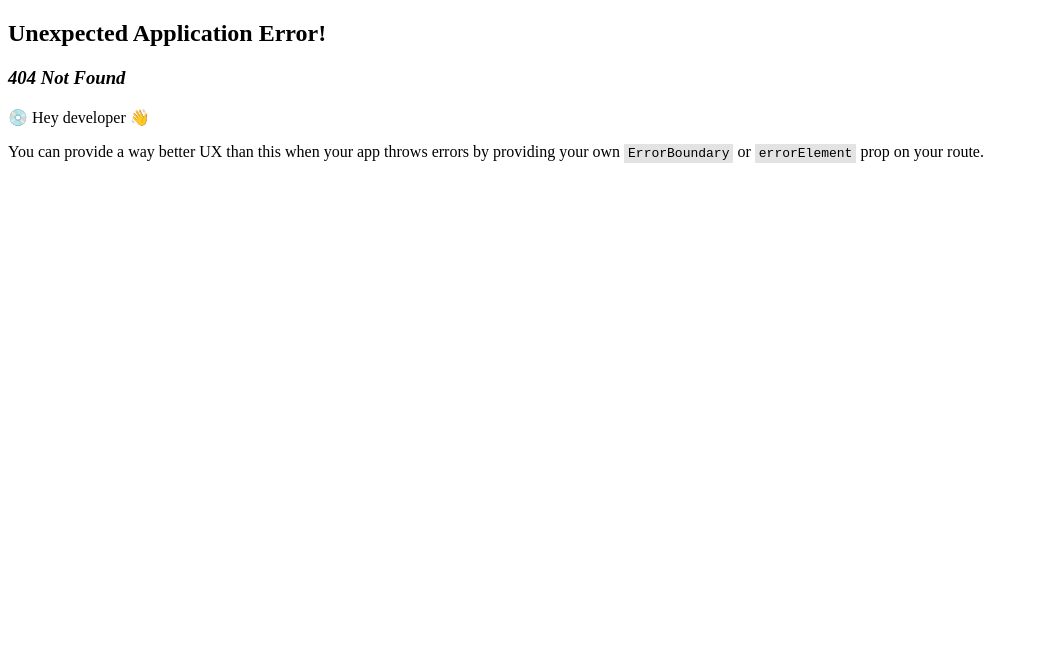
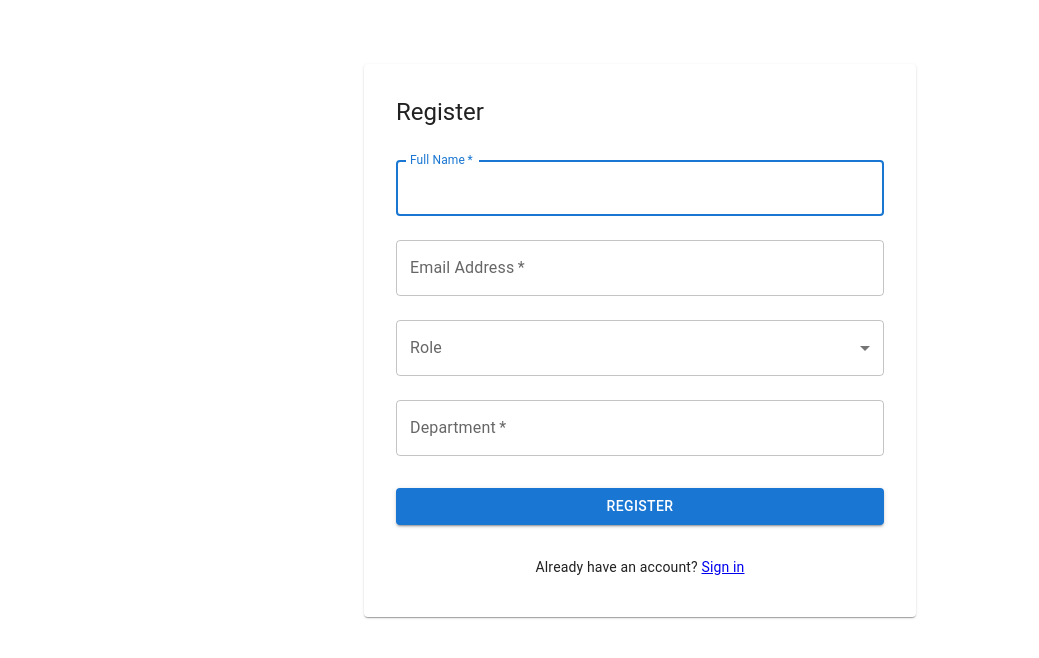
Before and after one commit to OpiniIsaac/chat-portal, a React (Vite) app: page /register in a window 1280 px wide. Before the commit this address had no page. Shown: the top 658 px of the page, without its empty margins (0-1039 px from the left). Built offline with nearby package versions, Linux system fonts and the light colour scheme.

Commit message:
implemented AUTH PAGES

```diff
--- a/src/pages/LogIn.jsx
+++ b/src/pages/LogIn.jsx
@@ -1,65 +1,70 @@
-import React, {useState} from "react";
-import { TextField, FormControl, Button } from "@mui/material";
-import { Link } from "react-router-dom"
+import React, { useState } from 'react';
+import { Card, CardContent, TextField, Button, Typography, Container, Box } from '@mui/material';
+import { Link } from 'react-router-dom';
 
-const Login = () => {
-    const [email, setEmail] = useState("")
-    const [password, setPassword] = useState("")
-    const [emailError, setEmailError] = useState(false)
-    const [passwordError, setPasswordError] = useState(false)
+const LoginForm = () => {
+  const [email, setEmail] = useState('');
+  const [password, setPassword] = useState('');
 
   const handleSubmit = (event) => {
-        event.preventDefault()
-
-        setEmailError(false)
-        setPasswordError(false)
-
-        if (email == '') {
-            setEmailError(true)
-        }
-        if (password == '') {
-            setPasswordError(true)
-        }
-
-        if (email && password) {
-            console.log(email, password)
-        }
-    }
+    event.preventDefault();
+    // Handle the login logic here
+    console.log('Email:', email, 'Password:', password);
+  };
 
   return (
-        <React.Fragment>
-        <form autoComplete="off" onSubmit={handleSubmit}>
-            <h2>Login Form</h2>
+    <Container component="main" maxWidth="xs">
+      <Card sx={{ mt: 8, p: 2 }}>
+        <CardContent>
+          <Typography component="h1" variant="h5" sx={{ mb: 2 }}>
+            Sign in
+          </Typography>
+          <form onSubmit={handleSubmit}>
             <TextField
-                    label="Email"
-                    onChange={e => setEmail(e.target.value)}
+              variant="outlined"
+              margin="normal"
               required
-                    variant="outlined"
-                    color="secondary"
-                    type="email"
-                    sx={{mb: 3}}
               fullWidth
+              id="email"
+              label="Email Address"
+              name="email"
+              autoComplete="email"
+              autoFocus
               value={email}
-                    error={emailError}
+              onChange={(e) => setEmail(e.target.value)}
             />
             <TextField
+              variant="outlined"
+              margin="normal"
+              required
+              fullWidth
+              name="password"
               label="Password"
-                    onChange={e => setPassword(e.target.value)}
-                    required
-                    variant="outlined"
-                    color="secondary"
               type="password"
+              id="password"
+              autoComplete="current-password"
               value={password}
-                    error={passwordError}
+              onChange={(e) => setPassword(e.target.value)}
+            />
+            <Button
+              type="submit"
               fullWidth
-                    sx={{mb: 3}}
-                 />
-                 <Button variant="outlined" color="secondary" type="submit">Login</Button>
+              variant="contained"
+              color="primary"
+              sx={{ mt: 3, mb: 2 }}
+            >
+              Sign In
+            </Button>
+          </form>
+          <Box sx={{ mt: 2, textAlign: 'center' }}>
+            <Typography variant="body2">
+              Don;t have an account? <Link to="/register">Sign Up</Link>
+            </Typography>
+          </Box>
+        </CardContent>
+      </Card>
+    </Container>
+  );
+};
 
-        </form>
-        <small>Need an account? <Link to="/">Register here</Link></small>
-        </React.Fragment>
-     );
-}
-
-export default Login;
+export default LoginForm;
--- /dev/null
+++ b/src/pages/Register.jsx
@@ -0,0 +1,95 @@
+import React, { useState } from 'react';
+import { Card, CardContent, TextField, Button, Typography, Container, MenuItem, FormControl, InputLabel, Select, Box } from '@mui/material';
+import { Link } from 'react-router-dom';
+const RegistrationForm = () => {
+  const [name, setName] = useState('');
+  const [email, setEmail] = useState('');
+  const [role, setRole] = useState('');
+  const [department, setDepartment] = useState('');
+
+  const handleSubmit = (event) => {
+    event.preventDefault();
+    // Handle the registration logic here
+    console.log('Name:', name, 'Email:', email, 'Role:', role, 'Department:', department);
+  };
+
+  return (
+    <Container component="main" maxWidth="sm">
+      <Card sx={{ mt: 8, p: 2 }}>
+        <CardContent>
+          <Typography component="h1" variant="h5" sx={{ mb: 2 }}>
+            Register
+          </Typography>
+          <form onSubmit={handleSubmit}>
+            <TextField
+              variant="outlined"
+              margin="normal"
+              required
+              fullWidth
+              id="name"
+              label="Full Name"
+              name="name"
+              autoComplete="name"
+              autoFocus
+              value={name}
+              onChange={(e) => setName(e.target.value)}
+            />
+            <TextField
+              variant="outlined"
+              margin="normal"
+              required
+              fullWidth
+              id="email"
+              label="Email Address"
+              name="email"
+              autoComplete="email"
+              value={email}
+              onChange={(e) => setEmail(e.target.value)}
+            />
+            <FormControl fullWidth margin="normal">
+              <InputLabel id="role-label">Role</InputLabel>
+              <Select
+                labelId="role-label"
+                id="role"
+                value={role}
+                label="Role"
+                onChange={(e) => setRole(e.target.value)}
+              >
+                <MenuItem value="employee">Employee</MenuItem>
+                <MenuItem value="hr">HR</MenuItem>
+              </Select>
+            </FormControl>
+            <TextField
+              variant="outlined"
+              margin="normal"
+              required
+              fullWidth
+              id="department"
+              label="Department"
+              name="department"
+              autoComplete="department"
+              value={department}
+              onChange={(e) => setDepartment(e.target.value)}
+            />
+            <Button
+              type="submit"
+              fullWidth
+              variant="contained"
+              color="primary"
+              sx={{ mt: 3, mb: 2 }}
+            >
+              Register
+            </Button>
+          </form>
+          <Box sx={{ mt: 2, textAlign: 'center' }}>
+            <Typography variant="body2">
+              Already have an account? <Link to="/login">Sign in</Link>
+            </Typography>
+          </Box>
+        </CardContent>
+      </Card>
+    </Container>
+  );
+};
+
+export default RegistrationForm;
```
Also changed, not shown: src/routes/route.jsx (+8 -1 lines). Lines whose indentation alone changed are shown as unchanged.
